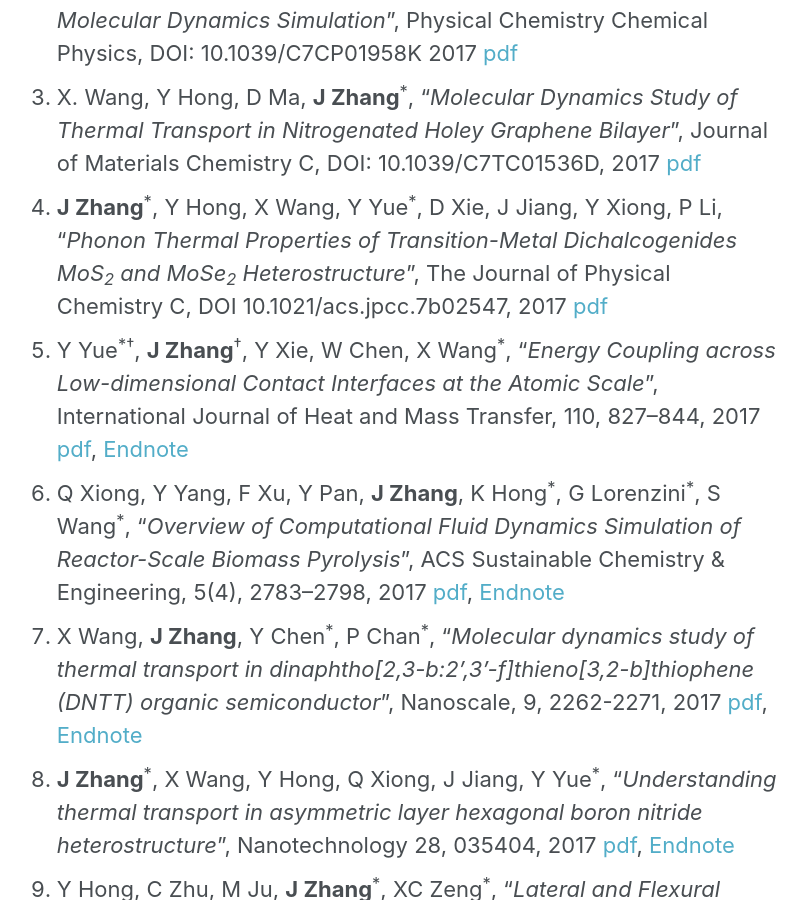
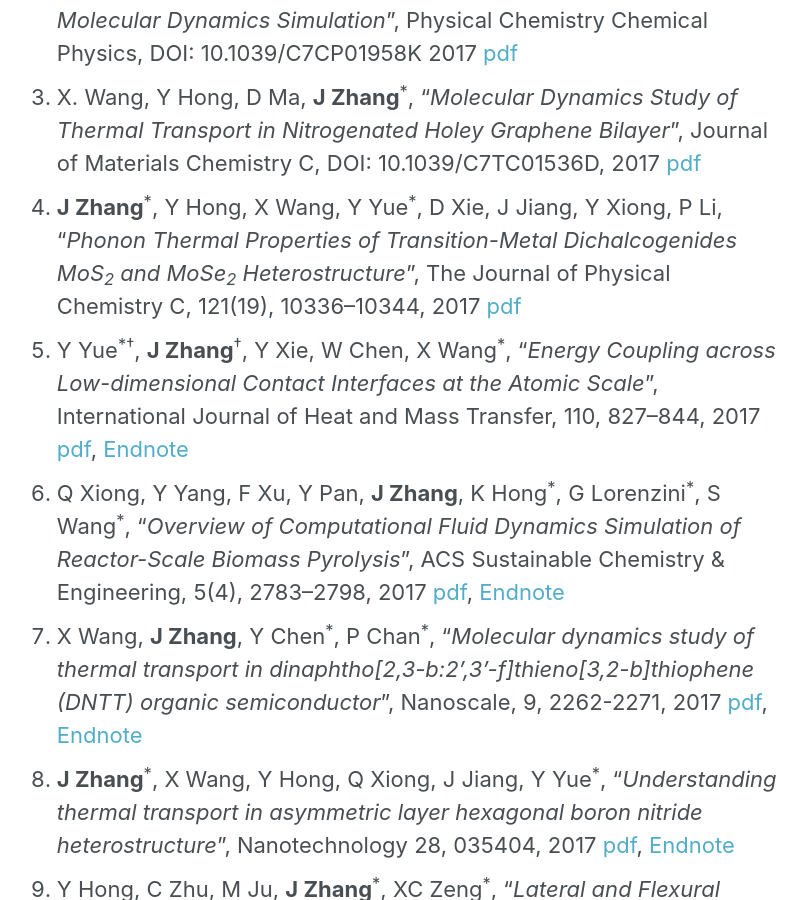
Before and after one commit to JingchaoZhang/JingchaoZhang.github.io, a Jekyll site: the page built from _pages/publications.md, in a window 1280 px wide and 900 px high, scrolled down 429 px. Shown: the whole window, without its empty margins (267-1074 px from the left). Built offline with Jekyll 4.4.1, drawn with Linux system fonts in a browser that asks for light colours.

Commit message:
Update publications.md

```diff
--- a/_pages/publications.md
+++ b/_pages/publications.md
@@ -10,7 +10,7 @@ author_profile: false
 1. X. Wang, Y Hong, P K L Chan, **J Zhang**<sup>\*</sup>, "_Phonon Thermal Transport in Silicene-Germanene Superlattice: A Molecular Dynamics Study_", Nanotechnology, DOI: doi.org/10.1088/1361-6528/aa71fa 2017 [pdf](http://iopscience.iop.org/article/10.1088/1361-6528/aa71fa)
 1. X. Wang, **J Zhang**, Y Chen, P K L Chan, "_Interfacial Thermal Transport across Graphene and Organic Semiconductor by Molecular Dynamics Simulation_", Physical Chemistry Chemical Physics, DOI: 10.1039/C7CP01958K 2017 [pdf](http://pubs.rsc.org/en/content/articlelanding/2017/cp/c7cp01958k#!divAbstract)
 1. X. Wang, Y Hong, D Ma, **J Zhang**<sup>\*</sup>, "_Molecular Dynamics Study of Thermal Transport in Nitrogenated Holey Graphene Bilayer_", Journal of Materials Chemistry C, DOI: 10.1039/C7TC01536D, 2017 [pdf](https://drive.google.com/file/d/0B3Yj4QkZpI-dS1RVdXlDRzJBMU0/view?usp=sharing)
-1. **J Zhang**<sup>\*</sup>, Y Hong, X Wang, Y Yue<sup>\*</sup>, D Xie, J Jiang, Y Xiong, P Li, "_Phonon Thermal Properties of Transition-Metal Dichalcogenides MoS<sub>2</sub> and MoSe<sub>2</sub> Heterostructure_", The Journal of Physical Chemistry C, DOI 10.1021/acs.jpcc.7b02547, 2017 [pdf](https://drive.google.com/file/d/0B3Yj4QkZpI-dSGYxSlRtLWxXRHc/view?usp=sharing)
+1. **J Zhang**<sup>\*</sup>, Y Hong, X Wang, Y Yue<sup>\*</sup>, D Xie, J Jiang, Y Xiong, P Li, "_Phonon Thermal Properties of Transition-Metal Dichalcogenides MoS<sub>2</sub> and MoSe<sub>2</sub> Heterostructure_", The Journal of Physical Chemistry C, 121(19), 10336–10344, 2017 [pdf](https://drive.google.com/file/d/0B3Yj4QkZpI-dSGYxSlRtLWxXRHc/view?usp=sharing)
 1. Y Yue<sup>\*</sup><sup>†</sup>, **J Zhang**<sup>†</sup>, Y Xie, W Chen, X Wang<sup>\*</sup>, "_Energy Coupling across Low-dimensional Contact Interfaces at the Atomic Scale_", International Journal of Heat and Mass Transfer, 110, 827–844, 2017 [pdf](https://drive.google.com/file/d/0B3Yj4QkZpI-dbHZraTVJU016cDQ/view?usp=sharing), [Endnote](https://drive.google.com/uc?export=download&id=0B3Yj4QkZpI-dbFgzYi1BaWM2eDA)
 1. Q Xiong, Y Yang, F Xu, Y Pan, **J Zhang**, K Hong<sup>\*</sup>, G Lorenzini<sup>\*</sup>, S Wang<sup>\*</sup>, "_Overview of Computational Fluid Dynamics Simulation of Reactor-Scale Biomass Pyrolysis_", ACS Sustainable Chemistry & Engineering, 5(4), 2783–2798, 2017 [pdf](https://drive.google.com/file/d/0B3Yj4QkZpI-dTGVDZFdyRlhqaVE/view?usp=sharing), [Endnote](https://drive.google.com/uc?export=download&id=0B3Yj4QkZpI-dR3hqQ2puenpmcnM)
 1. X Wang, **J Zhang**, Y Chen<sup>\*</sup>, P Chan<sup>\*</sup>, "_Molecular dynamics study of thermal transport in dinaphtho[2,3-b:2',3'-f]thieno[3,2-b]thiophene (DNTT) organic semiconductor_", Nanoscale, 9, 2262-2271, 2017 [pdf](https://drive.google.com/file/d/0B3Yj4QkZpI-ddHJYWmpEeWVkZ1k/view?usp=sharing), [Endnote](https://drive.google.com/uc?export=download&id=0B3Yj4QkZpI-dTC1MNXl2a191OEU)
```
